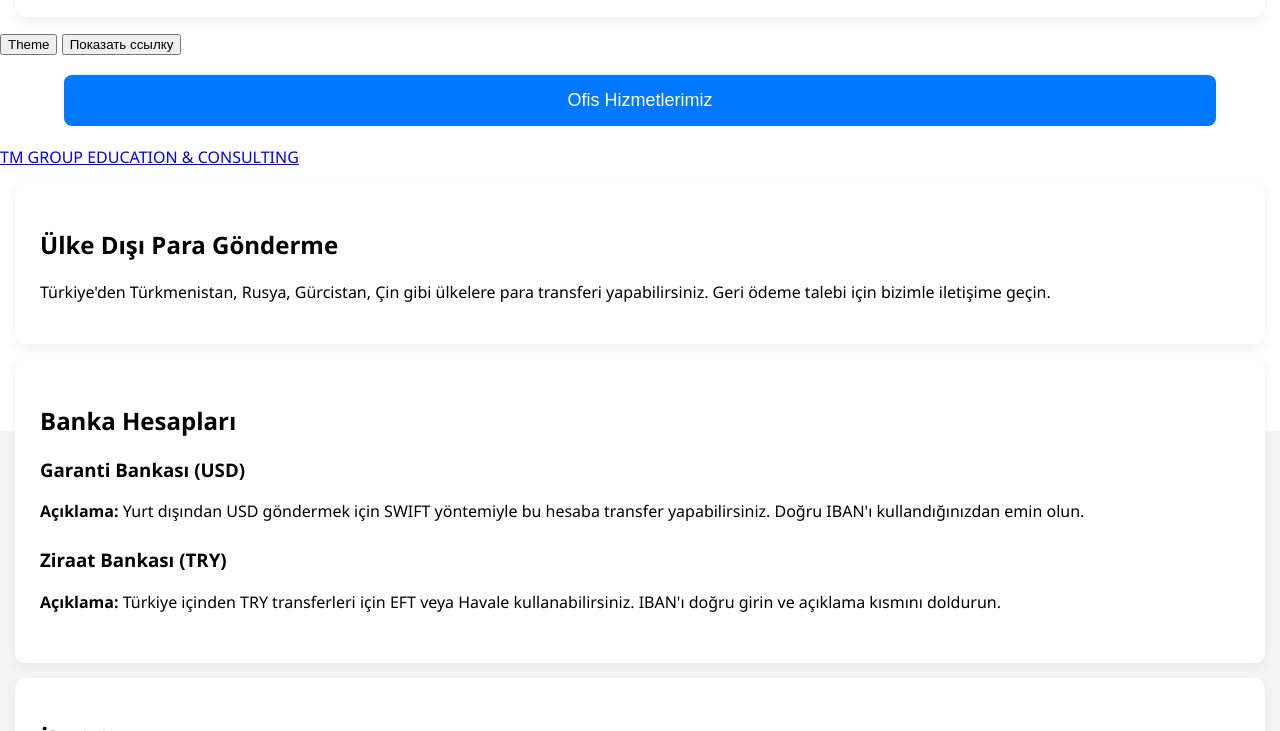
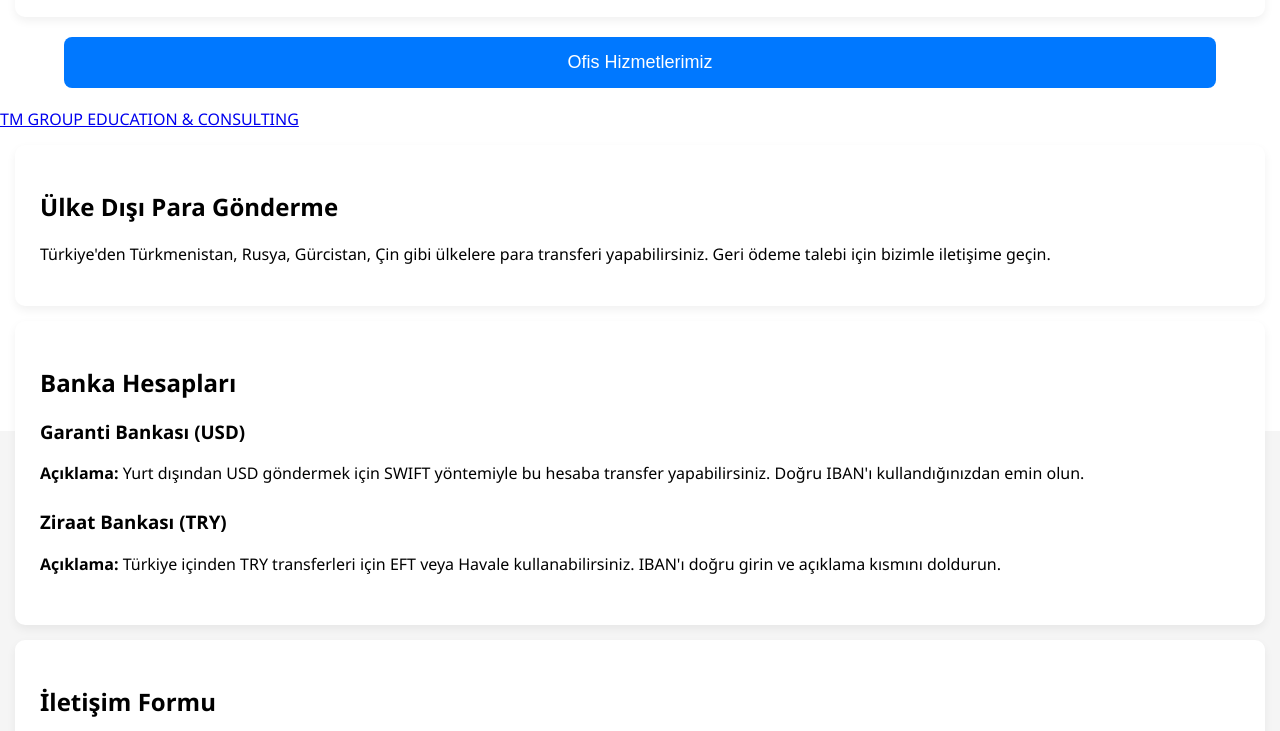
Before and after one commit to thefarruk/shiko, a plain HTML site: page index.html in a window 1280 px wide. Shown: the part 369-1100 px from the top of the page. Drawn offline with Linux system fonts and the light colour scheme; files whose address does not match are found by name.

Commit message:
Remove theme toggle and hidden link elements
Removed theme toggle button and hidden link.

```diff
--- a/index.html
+++ b/index.html
@@ -40,11 +40,6 @@
     <a href="https://t.me/shihnazaralymov"><i class="fab fa-telegram"></i> Telegram</a>
     <a href="https://instagram.com/shihnazaralymov"><i class="fab fa-instagram"></i> Instagram</a>
   </section>
-
-  <button id="theme-toggle">Theme</button>
-
-<button id="toggle-button">Показать ссылку</button>
-<a id="hidden-link" style="display:none;" href="#">Моя ссылка</a>
 
 
 <div class="accordion">
```
